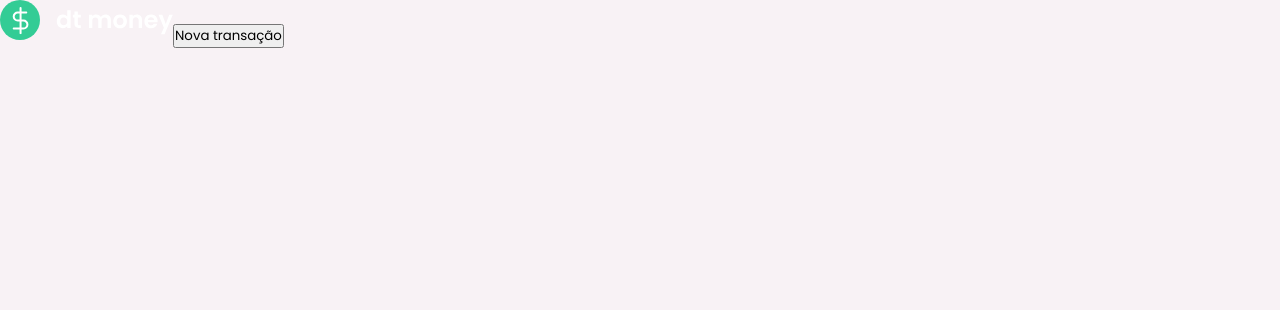
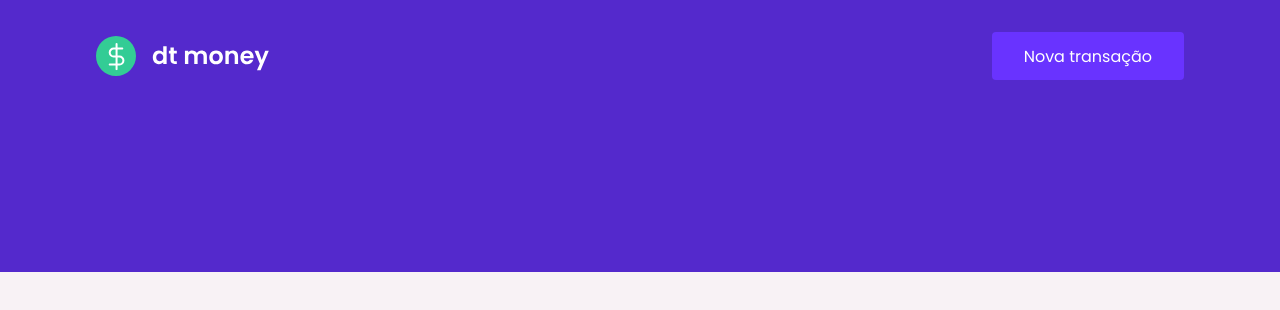
Before and after one commit to SamuelMenecucci/dt-money, a React (Create React App) app: page / in a window 1280 px wide. Shown: the top 310 px of the page. Built offline with nearby package versions, Linux system fonts and the light colour scheme.

Commit message:
header and stylezation created

```diff
--- a/src/components/Header/index.tsx
+++ b/src/components/Header/index.tsx
@@ -1,10 +1,13 @@
 import logoImg from "../../assets/logo.svg";
+import { Container, Content } from "./styles";
 
 export function Header() {
   return (
-    <header>
-      <img src={logoImg} alt="dt money" />
-      <button type="button">Nova transação</button>
-    </header>
+    <Container>
+      <Content>
+        <img src={logoImg} alt="dt money" />
+        <button type="button">Nova transação</button>
+      </Content>
+    </Container>
   );
 }
--- /dev/null
+++ b/src/components/Header/styles.ts
@@ -0,0 +1,33 @@
+import styled from "styled-components";
+
+export const Container = styled.header`
+  background: var(--blue);
+`;
+
+export const Content = styled.div`
+  max-width: 1120px;
+  margin: 0 auto;
+
+  padding: 2rem 1rem 12rem;
+  display: flex;
+  align-items: center;
+  justify-content: space-between;
+
+  button {
+    font-size: 1rem;
+    color: #fff;
+    background-color: var(--blue-light);
+    border: 0;
+    padding: 0 2rem;
+    border-radius: 0.25rem;
+    height: 3rem;
+
+    //Toda vez que a propriedade filter for alterada, a transição dessa alteração vai demorar 0.2s
+    transition: filter 0.2s;
+
+    //Como estou usando encadeamento, para colocar o hover basta usar o & para pegar a mesma tag que estou alterando
+    &:hover {
+      filter: brightness(0.9);
+    }
+  }
+`;
```
